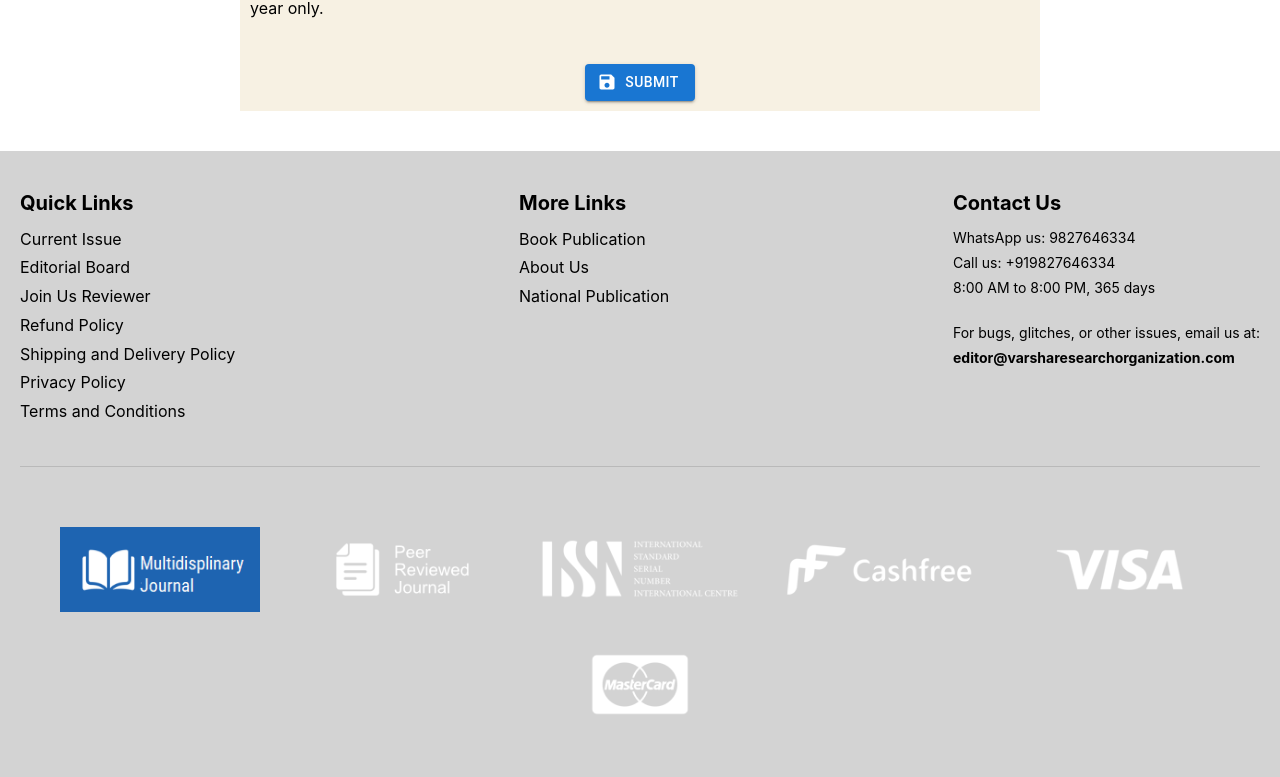
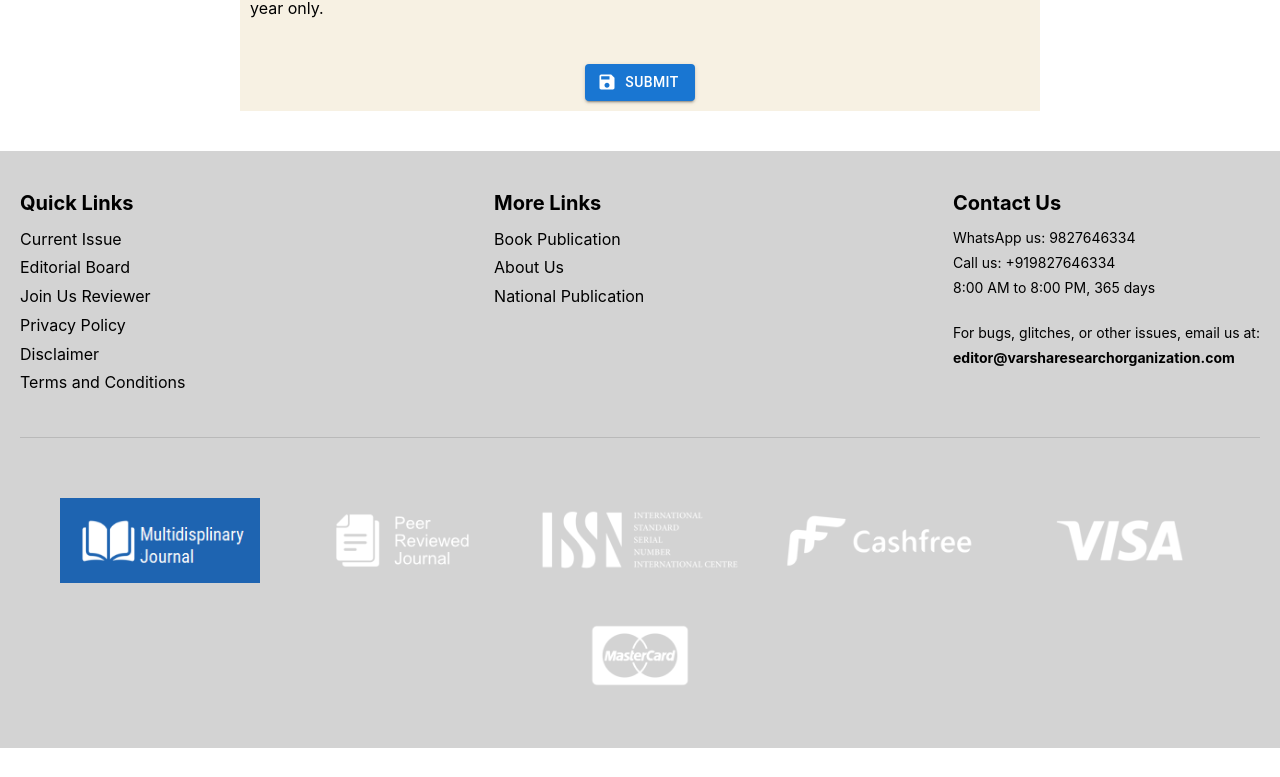
Before and after one commit to Himanshu4918824/xoffencer_journal_frontend, a React (Create React App) app: page /journalform in a window 1280 px wide. Shown: the part 1345-2122 px from the top of the page. After the commit the page ends 2093 px from the top, so only its background shows below. Built offline with nearby package versions, Linux system fonts and the light colour scheme.

Commit message:
fix footer

```diff
--- a/src/components/userinterface/homepage/Footer.js
+++ b/src/components/userinterface/homepage/Footer.js
@@ -35,10 +35,9 @@ export default function Footer() {
             <li onClick={()=>navigate('/nationaljournal')}>Current Issue</li>
             <li onClick={()=>navigate('/team')}>Editorial Board</li>
             <li onClick={()=>navigate('/#')}>Join Us Reviewer</li>
-            <li>Refund Policy</li>
-            <li>Shipping and Delivery Policy</li>
-            <li>Privacy Policy</li>
-            <li>Terms and Conditions</li>
+            <li><Link to='https://drive.google.com/file/d/12MZM91kuFzN5g7t71MebTwrLKSZeso5s/view?usp=sharing' target='' style={{textDecoration:'none',color:'#000'}}>Privacy Policy</Link></li>
+            <li><Link to='https://drive.google.com/file/d/1ftgXASSgX9whcIK1-SylsrHDlIXwN_k2/view?usp=sharing' target='' style={{textDecoration:'none',color:'#000'}}>Disclaimer</Link></li>
+            <li><Link to='https://drive.google.com/file/d/12MZM91kuFzN5g7t71MebTwrLKSZeso5s/view?usp=sharing' target='' style={{textDecoration:'none',color:'#000'}}>Terms and Conditions</Link></li>
           </ul>
         </div>
 
```
